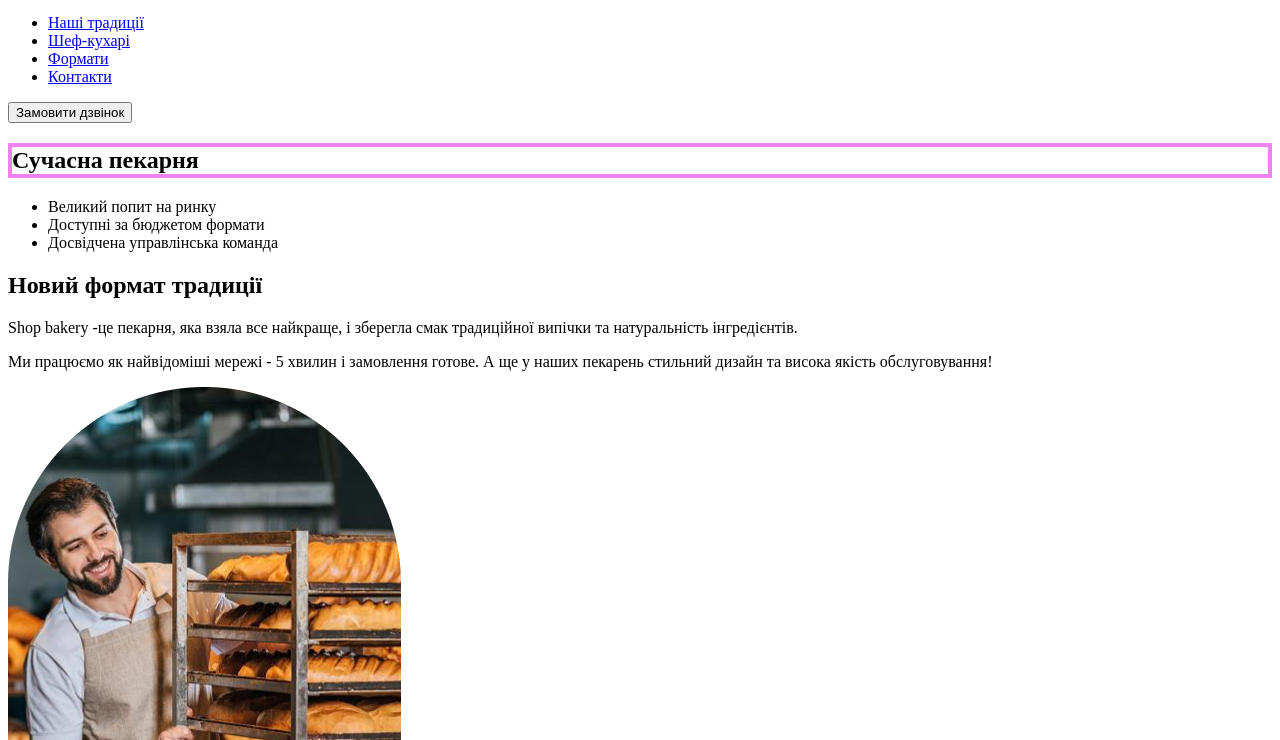
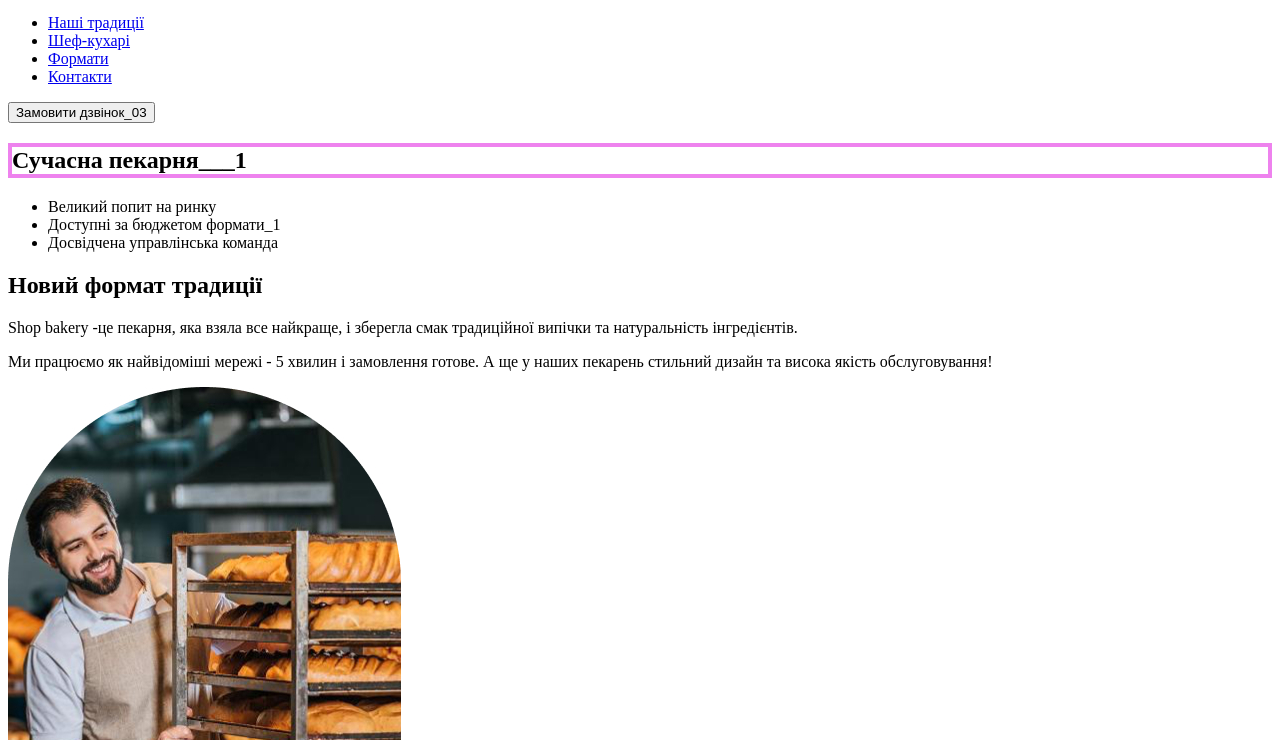
Before and after one commit to Dentist-ua/genius_1, a plain HTML site: page index.html in a window 1280 px wide. Shown: the part 60-800 px from the top of the page. Drawn offline with Linux system fonts and the light colour scheme.

Commit message:
update 23.02

```diff
--- a/index.html
+++ b/index.html
@@ -20,14 +20,14 @@
             <li><a href="#contakts-section">Контакти</a></li>
         </ul>
     </nav>
-    <button type="button">Замовити дзвінок</button>
+    <button type="button">Замовити дзвінок_03</button>
 </header>
 <main>
     <section>
-        <h1 class="main-title">Сучасна пекарня</h1>
+        <h1 class="main-title">Сучасна пекарня___1</h1>
         <ul>
             <li>Великий попит на ринку</li>
-            <li>Доступні за бюджетом формати</li>
+            <li>Доступні за бюджетом формати_1</li>
             <li>Досвідчена управлінська команда</li>
         </ul>
     </section>
```
